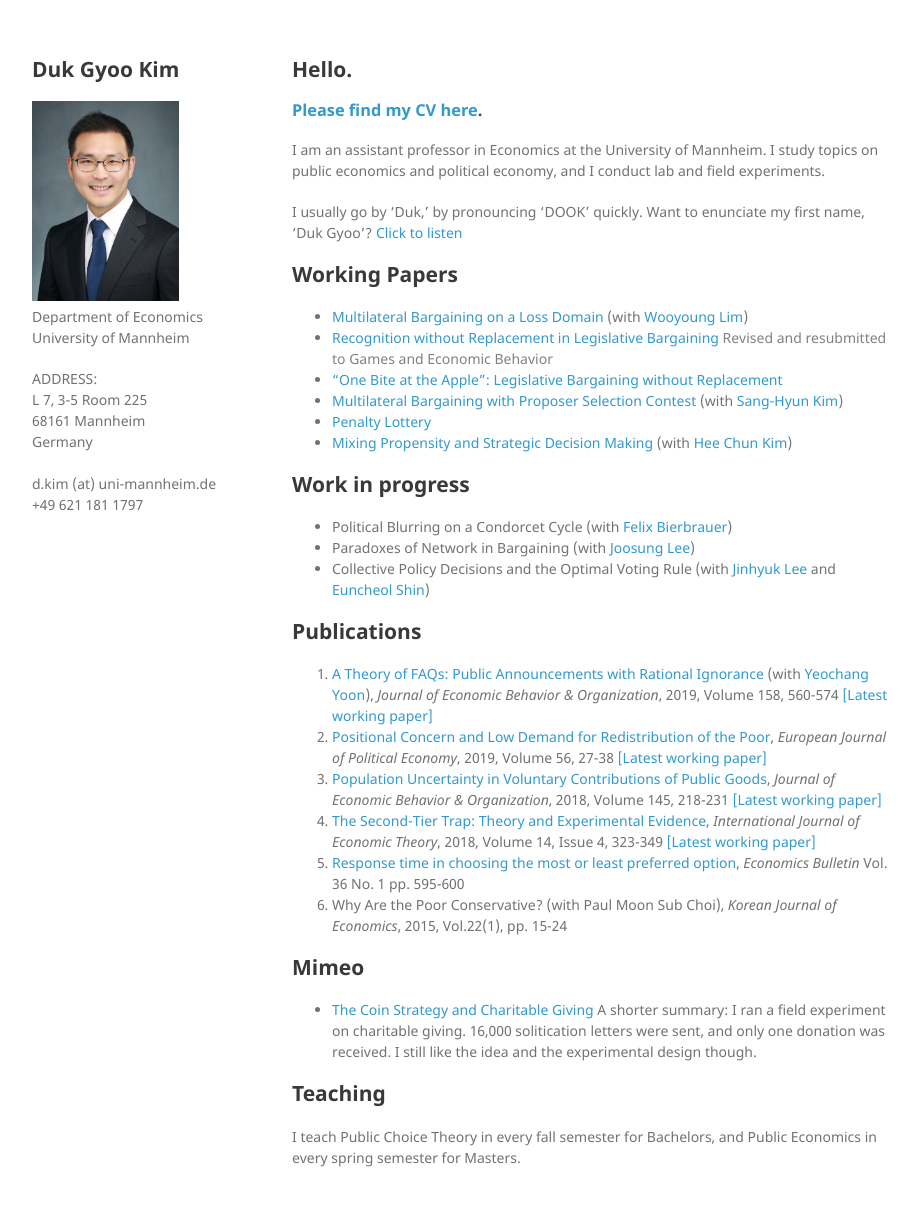
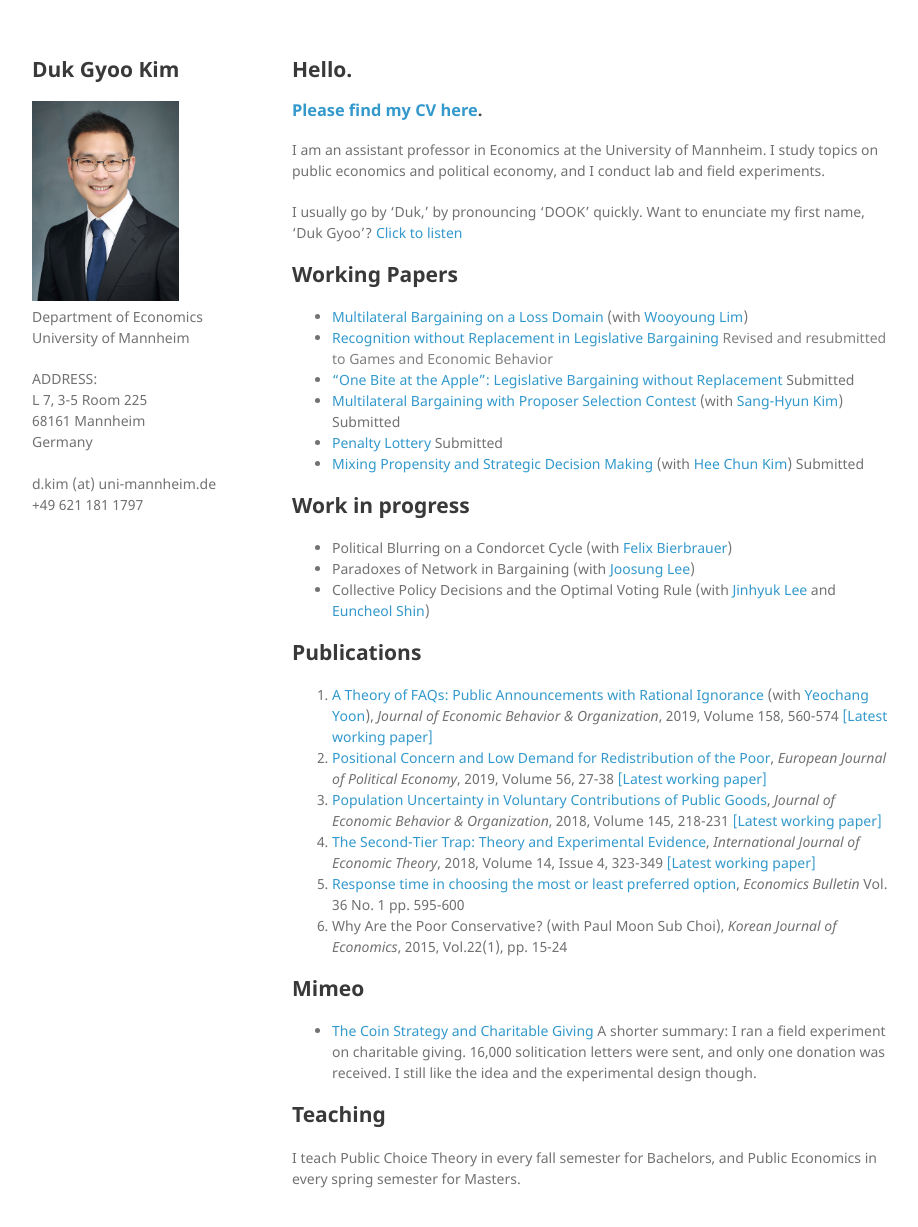
Before and after one commit to kimdukgyoo/kimdukgyoo.github.io, a Jekyll site: the page built from index.md, in a window 1280 px wide and 1259 px high. Shown: the top 1227 px of the window, without its empty margins (178-1096 px from the left). Built offline with Jekyll 4.4.1, drawn with Linux system fonts in a browser that asks for light colours; our own code applies the rules of GitHub Pages for plain Markdown files.

Commit message:
Update index.md

```diff
--- a/index.md
+++ b/index.md
@@ -10,10 +10,10 @@
 ## Working Papers
 * <a href="https://kimdukgyoo.github.io/PDFfiles/MBL.pdf" target="_blank">Multilateral Bargaining on a Loss Domain</a> (with <a href="http://wooyoung.people.ust.hk/" target="_blank">Wooyoung Lim</a>)
 * <a href="https://kimdukgyoo.github.io/PDFfiles/Recognition_without_Replacement_in_Legislative_Bargaining.pdf" target="_blank"> Recognition without Replacement in Legislative Bargaining</a> <span style="color:Gray">Revised and resubmitted to Games and Economic Behavior</span>
-* <a href="https://kimdukgyoo.github.io/PDFfiles/OneBiteAtTheApple.pdf" target="_blank"> "One Bite at the Apple": Legislative Bargaining without Replacement</a>
-* <a href="https://kimdukgyoo.github.io/PDFfiles/MBContest.pdf" target="_blank">Multilateral Bargaining with Proposer Selection Contest</a> (with <a href="https://sites.google.com/site/sanghyunkim46/research" target="_blank">Sang-Hyun Kim</a>)
-* <a href="https://kimdukgyoo.github.io/PDFfiles/penalty-lottery.pdf" target="_blank"> Penalty Lottery </a>
-* <a href="https://kimdukgyoo.github.io/PDFfiles/mixing-propensity-strategic.pdf" target="_blank"> Mixing Propensity and Strategic Decision Making</a> (with <a href="https://sites.google.com/site/hckim0822/home" target="_blank">Hee Chun Kim</a>)
+* <a href="https://kimdukgyoo.github.io/PDFfiles/OneBiteAtTheApple.pdf" target="_blank"> "One Bite at the Apple": Legislative Bargaining without Replacement</a> Submitted
+* <a href="https://kimdukgyoo.github.io/PDFfiles/MBContest.pdf" target="_blank">Multilateral Bargaining with Proposer Selection Contest</a> (with <a href="https://sites.google.com/site/sanghyunkim46/research" target="_blank">Sang-Hyun Kim</a>) Submitted
+* <a href="https://kimdukgyoo.github.io/PDFfiles/penalty-lottery.pdf" target="_blank"> Penalty Lottery </a> Submitted
+* <a href="https://kimdukgyoo.github.io/PDFfiles/mixing-propensity-strategic.pdf" target="_blank"> Mixing Propensity and Strategic Decision Making</a> (with <a href="https://sites.google.com/site/hckim0822/home" target="_blank">Hee Chun Kim</a>) Submitted
 
 ## Work in progress
 * Political Blurring on a Condorcet Cycle (with <a href="https://www.wiso.uni-koeln.de/de/forschung/find-an-expert/experts/prof-dr-felix-bierbrauer/" target="_blank">Felix Bierbrauer</a>)
```
